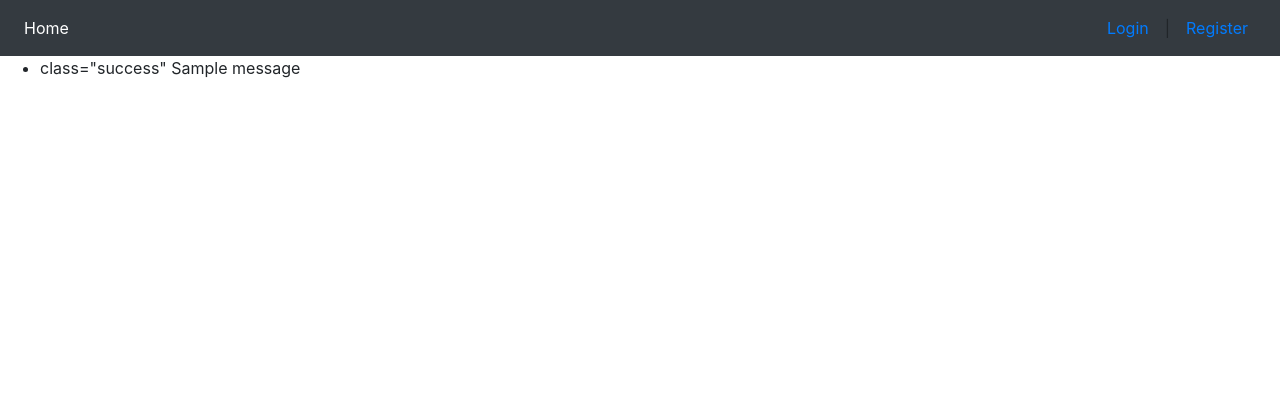
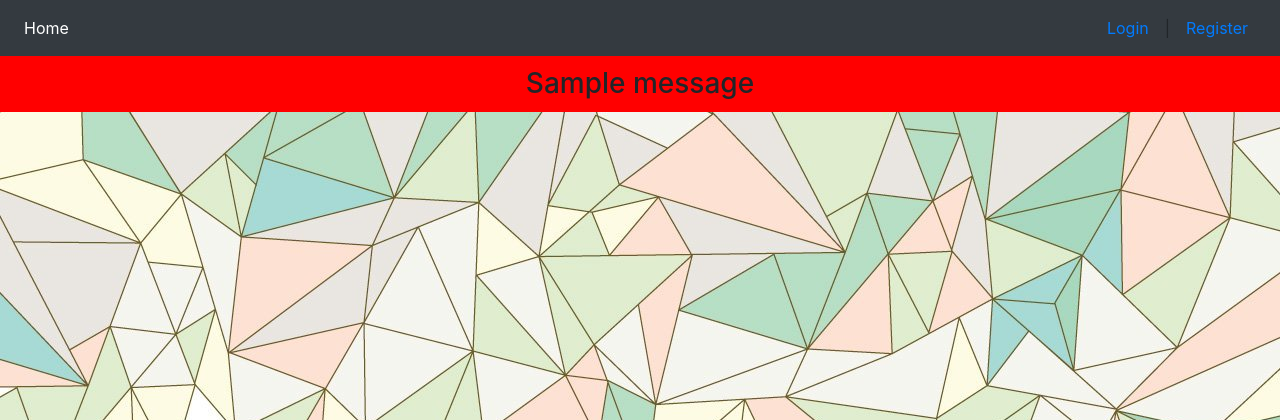
Before and after one commit to J4Mary/tasks_desk, a Django app: template users/templates/users/user_list.html in a window 1280 px wide. Shown: the top 420 px of the page. Run offline with Django 3.2, Linux system fonts and the light colour scheme; the template is opened without the code that fills it: most values are stand-ins (such as "Sample title", 1, 10 or a date in 2020); one stand-in notice (Sample message) is shown; parts of the project's set-up code (start-up, migrations or seed data) failed here and were passed over; some libraries are stand-ins or nearby versions.

Commit message:
fourth commit

```diff
--- a/cards/templates/cards/base.html
+++ b/cards/templates/cards/base.html
@@ -8,12 +8,18 @@
     <!-- Bootstrap CSS -->
     <link rel="stylesheet" href="https://stackpath.bootstrapcdn.com/bootstrap/4.5.0/css/bootstrap.min.css"
           integrity="sha384-9aIt2nRpC12Uk9gS9baDl411NQApFmC26EwAOH8WgZl5MYYxFfc+NcPb1dKGj7Sk" crossorigin="anonymous">
+    <script src="https://kit.fontawesome.com/d174058948.js" crossorigin="anonymous"></script>
     <style>
         .hr {
 
         }
     </style>
     <title>Tasks | {% block title %}HOME{% endblock %}</title>
+    <style>
+   body {
+    background: #E0FFFF url(/fon.jpg); /* Цвет фона и путь к файлу */
+   }
+  </style>
 </head>
 <body>
 <nav class="navbar navbar-expand-lg navbar-dark bg-dark">
@@ -54,15 +60,28 @@
         {% endif %}
     </div>
 </nav>
+<style>
+   h3 {
+    text-align: center;
+    border: 1px solid red;
+    padding: 10px;
+    background: red;
+   }
+  </style>
 {% if messages %}
-    <ul class="messages">
     {% for message in messages %}
-        <li>{% if message.tags %} class="{{ message.tags }}"{% endif %}
+        <h3>{% if message.tags %} {% endif %}
             {{ message }}
-        </li>
+        </h3>
     {% endfor %}
-    </ul>
 {% endif %}
+<style>
+   h6 {
+    border: 4px solid #708090;
+    padding: 10px;
+    background: ;
+   }
+  </style>
 {% block content %}
   {% if user.is_authenticated %}
     {% if not user.is_superuser %}
@@ -70,7 +89,7 @@
    <div class="pricing-header px-3 py-3 pt-md-5 pb-md-4 mx-auto text-center">
       <h1 class="display-4">Tasks List</h1>
       <p class="lead">Add your tasks here</p>
-      <a href="{% url 'new_card' %}" class="btn btn-success">NEW</a>
+      <a href="{% url 'new_card' %}" class="btn btn-success btn-lg">NEW</a>
 
     </div>
 
@@ -80,25 +99,22 @@
           <div class="card-header">
             <h4 class="my-0 font-weight-normal">New</h4>
           </div>
+
           <div class="card-body">
-            {% for card in card_list.all %}
+            {% for card in card_list %}
               {% if user == card.assigned_to %}
               {% if card.status == 1 %}
-              <h6> {{ card.text }}
-               <a href="{% url 'card_edit' card.id %}" class="btn btn-info">EDIT</a>
+              <h6> {{ card.text }} <br>
+               <a href="{% url 'card_edit' card.id %}" class="btn btn-outline-info btn-sm">EDIT</a>
               <form action="" method="post">
-                        {% csrf_token %}
+                        {% csrf_token %} <br>
                         <input type='hidden' name='card_id' value='{{ card.id }}'>
-                        <input class="btn btn-block btn-outline-success" type="submit" name='action' value="next">
+                        <input class=" btn btn-block btn-success btn-sm" type="submit" name='action' value="next">
 
                 </form>
                   </h6>
-            {% if not forloop.last %}
-                <hr style="border-top: 1px solid rgb(66,66,66)"/>{% endif %}
+                <hr style="border-top: 4px solid #708090"/>{% endif %}
               {% endif %}
-              {% endif %}
-        {% empty %}
-            No cards
         {% endfor %}
           </div>
         </div>
@@ -115,27 +131,24 @@
                    <form action="" method="post">
                         {% csrf_token %}
                         <input type='hidden' name='card_id' value='{{ card.id }}'>
-                        <input class="btn btn-block btn-outline-danger" type="submit" name='action' value="back">
+                        <input class="btn btn-block btn-danger btn-sm" type="submit" name='action' value="back">
 
                 </form>
-                  {{ card.text }}
-                  <a href="{% url 'card_edit' card.id %}" class="btn btn-info">EDIT</a>
-              <form action="" method="post">
+                  <br>{{ card.text }} <br>
+                  <a href="{% url 'card_edit' card.id %}" class="btn btn-outline-info btn-sm">EDIT</a>
+              <form action="" method="post"> <br>
                         {% csrf_token %}
                         <input type='hidden' name='card_id' value='{{ card.id }}'>
-                        <input class="btn btn-block btn-outline-success" type="submit" name='action' value="next">
+                        <input class="btn btn-block btn-success btn-sm" type="submit" name='action' value="next">
 
                 </form>
                   </h6>
-            {% if not forloop.last %}
-                <hr style="border-top: 1px solid rgb(66,66,66)"/>{% endif %}
-              {% endif %} {% endif %}
-        {% empty %}
-            No cards
-
+                <hr style="border-top: 4px solid #708090"/>{% endif %}
+              {% endif %}
         {% endfor %}
           </div>
         </div>
+
                 <div class="card mb-4 box-shadow">
           <div class="card-header">
             <h4 class="my-0 font-weight-normal">In QA</h4>
@@ -148,23 +161,20 @@
                    <form action="" method="post">
                         {% csrf_token %}
                         <input type='hidden' name='card_id' value='{{ card.id }}'>
-                        <input class="btn btn-block btn-outline-danger" type="submit" name='action' value="back">
+                        <input class="btn btn-block btn-danger btn-sm" type="submit" name='action' value="back">
 
                 </form>
-                  {{ card.text }}
-                  <a href="{% url 'card_edit' card.id %}" class="btn btn-info">EDIT</a>
+                  <br>{{ card.text }} <br>
+                  <a href="{% url 'card_edit' card.id %}" class="btn btn-outline-info btn-sm">EDIT</a>
               <form action="" method="post">
-                        {% csrf_token %}
+                        {% csrf_token %}<br>
                         <input type='hidden' name='card_id' value='{{ card.id }}'>
-                        <input class="btn btn-block btn-outline-success" type="submit" name='action' value="next">
+                        <input class="btn btn-block btn-success btn-sm" type="submit" name='action' value="next">
 
                 </form>
                   </h6>
-            {% if not forloop.last %}
-                <hr style="border-top: 1px solid rgb(66,66,66)"/>{% endif %}
-              {% endif %} {% endif %}
-        {% empty %}
-            No cards
+                <hr style="border-top: 4px solid #708090"/>{% endif %}
+              {% endif %}
         {% endfor %}
           </div>
         </div>
@@ -180,16 +190,13 @@
                    <form action="" method="post">
                         {% csrf_token %}
                         <input type='hidden' name='card_id' value='{{ card.id }}'>
-                        <input class="btn btn-block btn-outline-danger" type="submit" name='action' value="back">
+                        <input class="btn btn-block btn-danger btn-sm" type="submit" name='action' value="back">
 
                 </form>
-                  {{ card.text }}
+                  <br>{{ card.text }} <br>
                   </h6>
-            {% if not forloop.last %}
-                <hr style="border-top: 1px solid rgb(66,66,66)"/>{% endif %}
-              {% endif %} {% endif %}
-        {% empty %}
-            No cards
+                <hr style="border-top: 4px solid #708090"/>{% endif %}
+              {% endif %}
         {% endfor %}
           </div>
         </div>
@@ -205,17 +212,14 @@
                    <form action="" method="post">
                         {% csrf_token %}
                         <input type='hidden' name='card_id' value='{{ card.id }}'>
-                        <input class="btn btn-block btn-outline-danger" type="submit" name='action' value="back">
+                        <input class="btn btn-block btn-danger btn-sm" type="submit" name='action' value="back">
 
                 </form>
-                  {{ card.text }}
+                  <br>{{ card.text }} <br>
                   </h6>
 
-            {% if not forloop.last %}
-                <hr style="border-top: 1px solid rgb(66,66,66)"/>{% endif %}
-              {% endif %} {% endif %}
-        {% empty %}
-            No cards
+                <hr style="border-top: 4px solid #708090"/>{% endif %}
+              {% endif %}
         {% endfor %}
           </div>
         </div>
@@ -245,21 +249,17 @@
           <div class="card-body">
             {% for card in card_list.all %}
               {% if card.status == 1 %}
-              <h6> {{ card.text }}
-               <a href="{% url 'card_edit' card.id %}" class="btn btn-info">EDIT</a>
-               <a href="{% url 'card_delete' card.id %}" class="btn btn-danger">DELETE</a>
+              <h6> {{ card.assigned_to }}: {{ card.text }} <br>
+               <a href="{% url 'card_edit' card.id %}" class="btn btn-outline-info btn-sm">EDIT</a>
+               <a href="{% url 'card_delete' card.id %}" class="btn btn-outline-danger btn-sm">DELETE</a>
               <form action="" method="post">
-                        {% csrf_token %}
+                        {% csrf_token %}<br>
                         <input type='hidden' name='card_id' value='{{ card.id }}'>
-                        <input class="btn btn-block btn-outline-success" type="submit" name='action' value="next">
+                        <input class="btn btn-block btn-success btn-sm" type="submit" name='action' value="next">
 
                 </form>
                   </h6>
-            {% if not forloop.last %}
-                <hr style="border-top: 1px solid rgb(66,66,66)"/>{% endif %}
-              {% endif %}
-        {% empty %}
-            No cards
+                <hr style="border-top: 4px solid #708090"/>{% endif %}
         {% endfor %}
           </div>
         </div>
@@ -275,26 +275,21 @@
                    <form action="" method="post">
                         {% csrf_token %}
                         <input type='hidden' name='card_id' value='{{ card.id }}'>
-                        <input class="btn btn-block btn-outline-danger" type="submit" name='action' value="back">
+                        <input class="btn btn-block btn-warning btn-sm" type="submit" name='action' value="back">
 
                 </form>
-                  {{ card.text }}
-                  <a href="{% url 'card_edit' card.id %}" class="btn btn-info">EDIT</a>
-                  <a href="{% url 'card_delete' card.id %}" class="btn btn-danger">DELETE</a>
+                  <br>{{ card.assigned_to }}: {{ card.text }} <br>
+                  <a href="{% url 'card_edit' card.id %}" class="btn btn-outline-info btn-sm">EDIT</a>
+                  <a href="{% url 'card_delete' card.id %}" class="btn btn-outline-danger btn-sm">DELETE</a>
               <form action="" method="post">
-                        {% csrf_token %}
+                        {% csrf_token %}<br>
                         <input type='hidden' name='card_id' value='{{ card.id }}'>
-                        <input class="btn btn-block btn-outline-success" type="submit" name='action' value="next">
+                        <input class="btn btn-block btn-success btn-sm" type="submit" name='action' value="next">
 
                 </form>
                   </h6>
-            {% if not forloop.last %}
-                <hr style="border-top: 1px solid rgb(66,66,66)"/>{% endif %}
-              {% endif %}
-        {% empty %}
-            No cards
-
-        {% endfor %}
+                <hr style="border-top: 4px solid #708090"/>{% endif %}
+              {% endfor %}
           </div>
         </div>
                 <div class="card mb-4 box-shadow">
@@ -308,24 +303,20 @@
                    <form action="" method="post">
                         {% csrf_token %}
                         <input type='hidden' name='card_id' value='{{ card.id }}'>
-                        <input class="btn btn-block btn-outline-danger" type="submit" name='action' value="back">
+                        <input class="btn btn-block btn-warning btn-sm" type="submit" name='action' value="back">
 
                 </form>
-                  {{ card.text }}
-                  <a href="{% url 'card_edit' card.id %}" class="btn btn-info">EDIT</a>
-                  <a href="{% url 'card_delete' card.id %}" class="btn btn-danger">DELETE</a>
+                  <br>{{ card.assigned_to }}: {{ card.text }} <br>
+                  <a href="{% url 'card_edit' card.id %}" class="btn btn-outline-info btn-sm">EDIT</a>
+                  <a href="{% url 'card_delete' card.id %}" class="btn btn-outline-danger btn-sm">DELETE</a>
               <form action="" method="post">
-                        {% csrf_token %}
+                        {% csrf_token %}<br>
                         <input type='hidden' name='card_id' value='{{ card.id }}'>
-                        <input class="btn btn-block btn-outline-success" type="submit" name='action' value="next">
+                        <input class="btn btn-block btn-success btn-sm" type="submit" name='action' value="next">
 
                 </form>
                   </h6>
-            {% if not forloop.last %}
-                <hr style="border-top: 1px solid rgb(66,66,66)"/>{% endif %}
-              {% endif %}
-        {% empty %}
-            No cards
+                <hr style="border-top: 4px solid #708090"/>{% endif %}
         {% endfor %}
           </div>
         </div>
@@ -341,24 +332,20 @@
                    <form action="" method="post">
                         {% csrf_token %}
                         <input type='hidden' name='card_id' value='{{ card.id }}'>
-                        <input class="btn btn-block btn-outline-danger" type="submit" name='action' value="back">
+                        <input class="btn btn-block btn-warning btn-sm" type="submit" name='action' value="back">
 
                 </form>
-                  {{ card.text }}
-                  <a href="{% url 'card_edit' card.id %}" class="btn btn-info">EDIT</a>
-                  <a href="{% url 'card_delete' card.id %}" class="btn btn-danger">DELETE</a>
+                  <br>{{ card.assigned_to }}: {{ card.text }} <br>
+                  <a href="{% url 'card_edit' card.id %}" class="btn btn-outline-info btn-sm">EDIT</a>
+                  <a href="{% url 'card_delete' card.id %}" class="btn btn-outline-danger btn-sm">DELETE</a>
               <form action="" method="post">
-                        {% csrf_token %}
+                        {% csrf_token %}<br>
                         <input type='hidden' name='card_id' value='{{ card.id }}'>
-                        <input class="btn btn-block btn-outline-success" type="submit" name='action' value="next">
+                        <input class="btn btn-block btn-success btn-sm" type="submit" name='action' value="next">
 
                 </form>
                   </h6>
-            {% if not forloop.last %}
-                <hr style="border-top: 1px solid rgb(66,66,66)"/>{% endif %}
-              {% endif %}
-        {% empty %}
-            No cards
+                <hr style="border-top: 4px solid #708090"/>{% endif %}
         {% endfor %}
           </div>
         </div>
@@ -374,18 +361,14 @@
                    <form action="" method="post">
                         {% csrf_token %}
                         <input type='hidden' name='card_id' value='{{ card.id }}'>
-                        <input class="btn btn-block btn-outline-danger" type="submit" name='action' value="back">
+                        <input class="btn btn-block btn-warning btn-sm" type="submit" name='action' value="back">
 
                 </form>
-                  {{ card.text }}
-                     <a href="{% url 'card_edit' card.id %}" class="btn btn-info">EDIT</a>
-                     <a href="{% url 'card_delete' card.id %}" class="btn btn-danger">DELETE</a>
+                  <br>{{ card.assigned_to }}: {{ card.text }} <br>
+                     <a href="{% url 'card_edit' card.id %}" class="btn btn-outline-info btn-sm">EDIT</a>
+                     <a href="{% url 'card_delete' card.id %}" class="btn btn-outline-danger btn-sm">DELETE</a>
                   </h6>
-            {% if not forloop.last %}
-                <hr style="border-top: 1px solid rgb(66,66,66)"/>{% endif %}
-              {% endif %}
-        {% empty %}
-            No cards
+                <hr style="border-top: 4px solid #708090"/>{% endif %}
         {% endfor %}
           </div>
         </div>
--- a/cards/templates/cards/card_confirm_delete.html
+++ b/cards/templates/cards/card_confirm_delete.html
@@ -4,9 +4,10 @@
 {% block title %}Delete the card{% endblock %}
 
 {% block content %}
+
     <form method="post">{% csrf_token %}
-    <p>Are you sure you want to delete "{{ object.text }}" card?</p>
-    <input type="submit" value="Confirm">
+    <h4>Are you sure you want to delete "{{ object.text }}" card?</h4>
+    <input class="btn btn-danger btn-lg" type="submit" value="Confirm">
 </form>
     </div>
 {% endblock %}
--- a/helpdesk/urls.py
+++ b/helpdesk/urls.py
@@ -17,7 +17,7 @@ from django.contrib import admin
 from django.urls import path, include
 from rest_framework import routers
 
-from cards.views import CardViewSet, UserViewSet
+from cards.views import CardViewSet, UserViewSet, ObtainTokenView
 
 router = routers.DefaultRouter()
 router.register(r'cards', CardViewSet)
@@ -26,6 +26,7 @@ router.register(r'users', UserViewSet)
 
 urlpatterns = [
     path('api/', include(router.urls)),
+    path('obtain_token/', ObtainTokenView.as_view()),
     path('admin/', admin.site.urls),
     path('users/', include('users.urls')),
     path('', include('cards.urls')),
--- a/users/templates/users/user_list.html
+++ b/users/templates/users/user_list.html
@@ -6,10 +6,10 @@
     <div>
         {% for user in user_list %}
             {% if user.active == False %}
-                <h6>User: {{ user.email }} </h6>
+                <h5>User {{ user.id }}: {{ user.username }} with email {{ user.email }} </h5>
            <td><form action="" method="post">
             <input type="hidden" name="user_id" value="{{user.id}}">
-            <input class="btn btn-outline-success" type="submit" name="action" value="approve">
+            <input class="btn btn-success" type="submit" name="action" value="approve">
                   {% csrf_token %}
             </form></td>
             {% endif %}
```
Also changed, not shown: cards/permissions.py (+9 -0 lines), cards/views.py (+40 -2 lines), helpdesk/settings.py (+4 -3 lines), users/middleware.py (+9 -4 lines), cards/templates/cards/fon.jpg (added), db.sqlite3.
